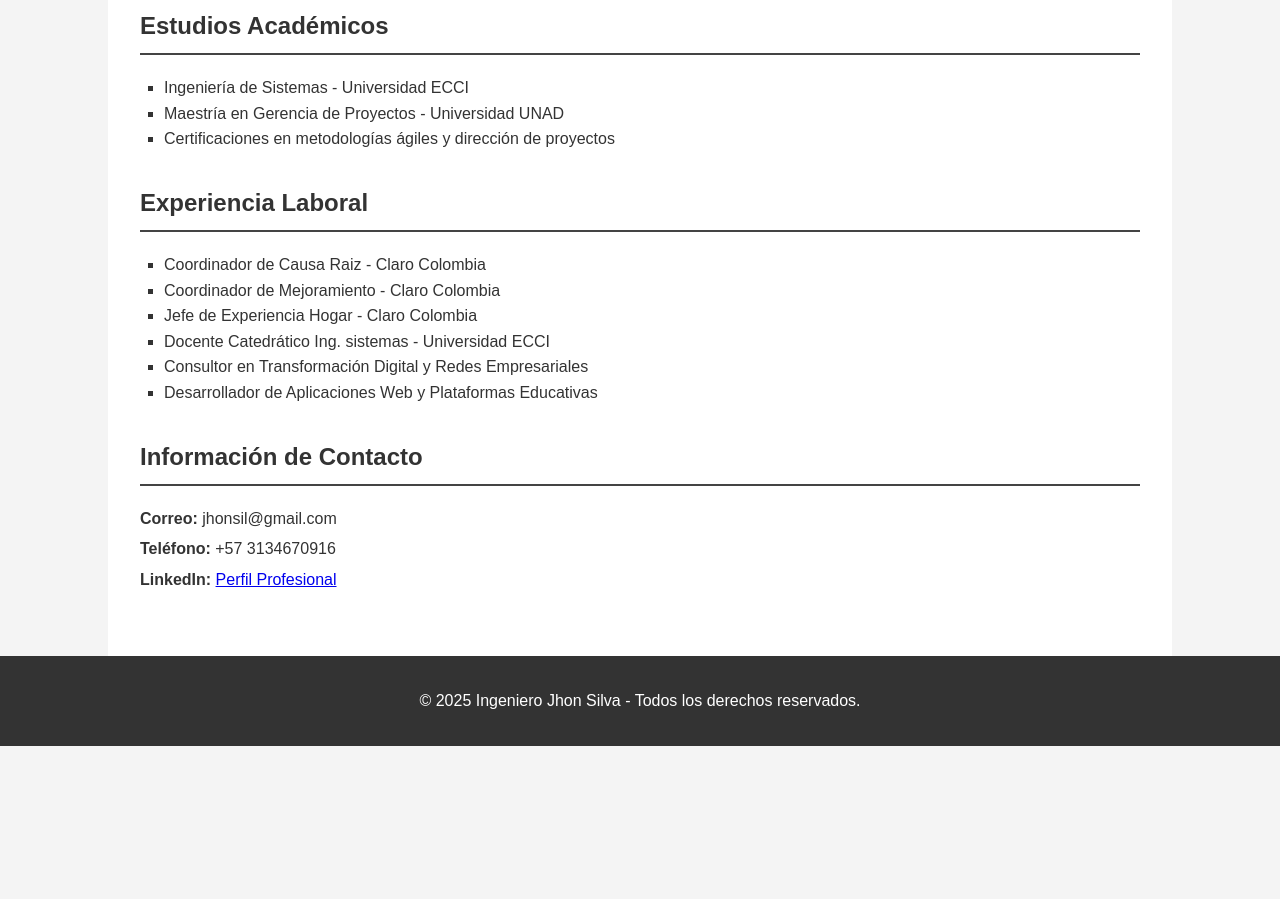
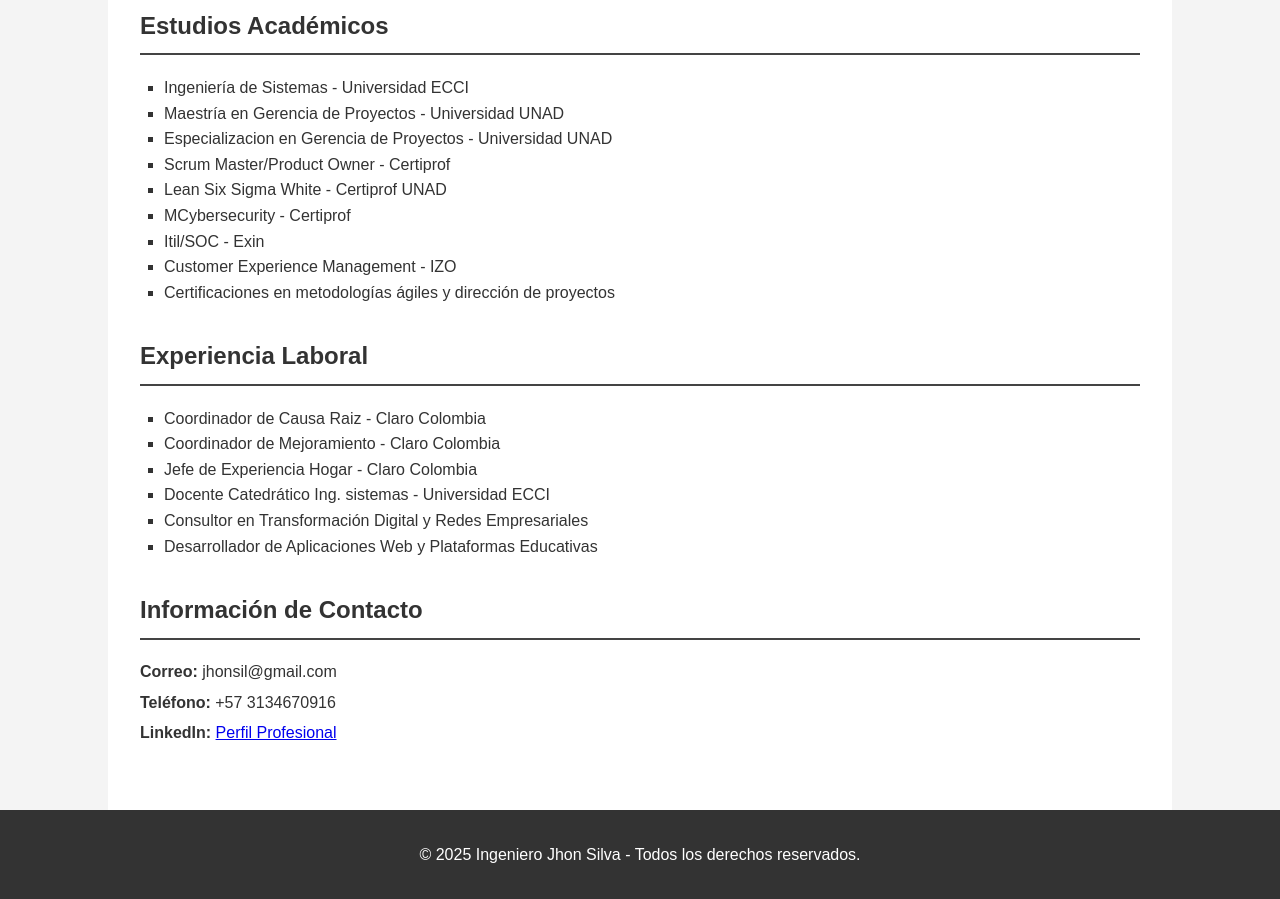
Before and after one commit to jhonsil82/perfil, a plain HTML site: page index.html in a window 1280 px wide. Shown: the part 1040-1939 px from the top of the page. Before the commit the page ends 1786 px from the top, so only its background shows below. Drawn offline with Linux system fonts and the light colour scheme.

Commit message:
Update index.html

```diff
--- a/index.html
+++ b/index.html
@@ -114,6 +114,12 @@
             <ul>
                 <li>Ingeniería de Sistemas - Universidad ECCI</li>
                 <li>Maestría en Gerencia de Proyectos - Universidad UNAD</li>
+		<li>Especializacion en Gerencia de Proyectos - Universidad UNAD</li>
+		<li>Scrum Master/Product Owner - Certiprof</li>
+		<li>Lean Six Sigma White - Certiprof UNAD</li>
+		<li>MCybersecurity - Certiprof</li>
+		<li>Itil/SOC - Exin</li>
+		<li>Customer Experience Management - IZO</li>
                 <li>Certificaciones en metodologías ágiles y dirección de proyectos</li>
             </ul>
         </section>
```
